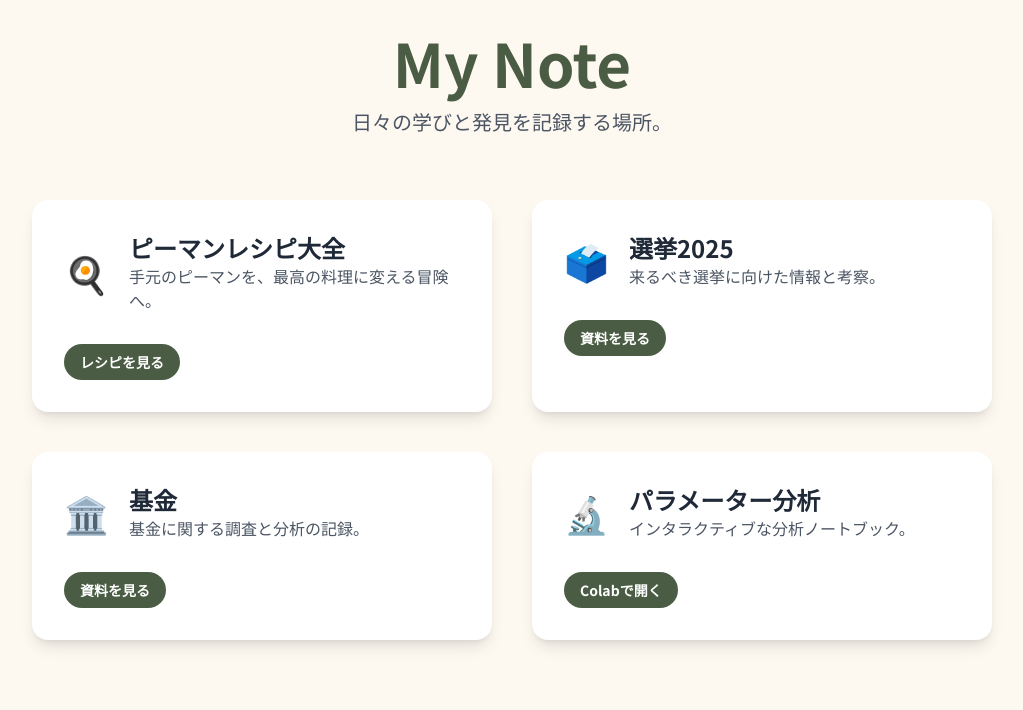
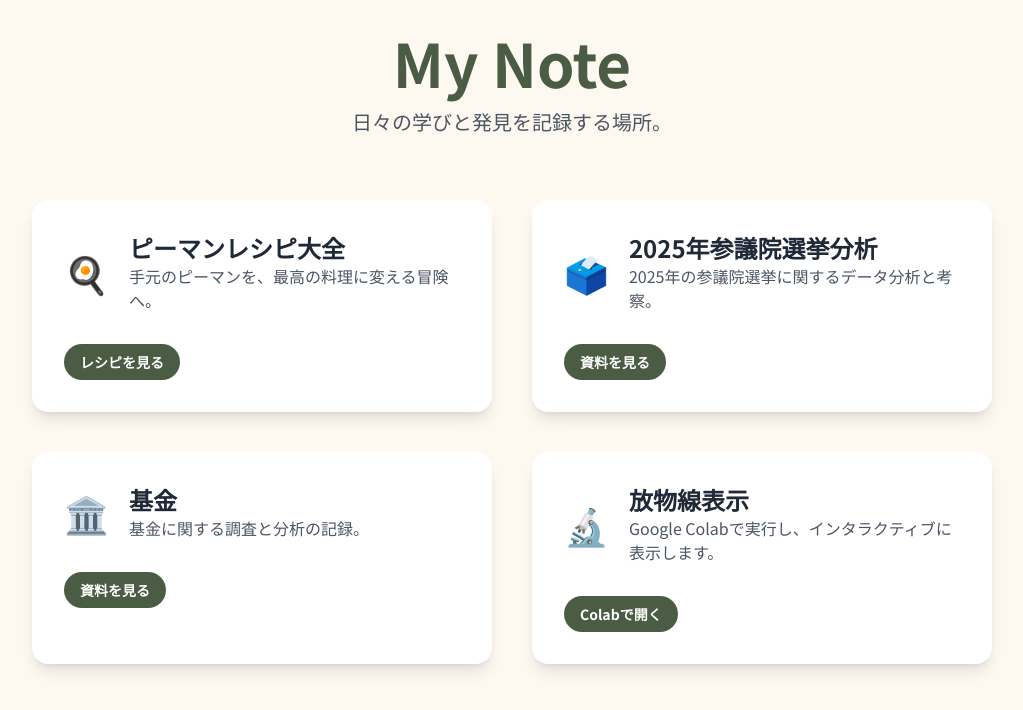
Before and after one commit to ai-my/note, a plain HTML site: page docs/index.html in a window 1280 px wide. Shown: the whole page, without its empty margins (128-1151 px from the left). Drawn offline with nearby package versions, Linux system fonts and the light colour scheme.

Commit message:
Docs: Update card descriptions in index.html

```diff
--- a/docs/index.html
+++ b/docs/index.html
@@ -54,8 +54,8 @@
                     <div class="flex items-center mb-4">
                         <div class="text-4xl mr-5">🗳️</div>
                         <div>
-                            <h2 class="text-2xl font-bold text-gray-800 text-left">選挙2025</h2>
-                            <p class="text-gray-600 text-left">来るべき選挙に向けた情報と考察。</p>
+                            <h2 class="text-2xl font-bold text-gray-800 text-left">2025年参議院選挙分析</h2>
+                            <p class="text-gray-600 text-left">2025年の参議院選挙に関するデータ分析と考察。</p>
                         </div>
                     </div>
                     <div class="bg-[#4A5C43] text-white text-sm font-bold py-2 px-4 rounded-full inline-block mt-4">
@@ -84,8 +84,8 @@
                     <div class="flex items-center mb-4">
                         <div class="text-4xl mr-5">🔬</div>
                         <div>
-                            <h2 class="text-2xl font-bold text-gray-800 text-left">パラメーター分析</h2>
-                            <p class="text-gray-600 text-left">インタラクティブな分析ノートブック。</p>
+                            <h2 class="text-2xl font-bold text-gray-800 text-left">放物線表示</h2>
+                            <p class="text-gray-600 text-left">Google Colabで実行し、インタラクティブに表示します。</p>
                         </div>
                     </div>
                     <div class="bg-[#4A5C43] text-white text-sm font-bold py-2 px-4 rounded-full inline-block mt-4">
```
